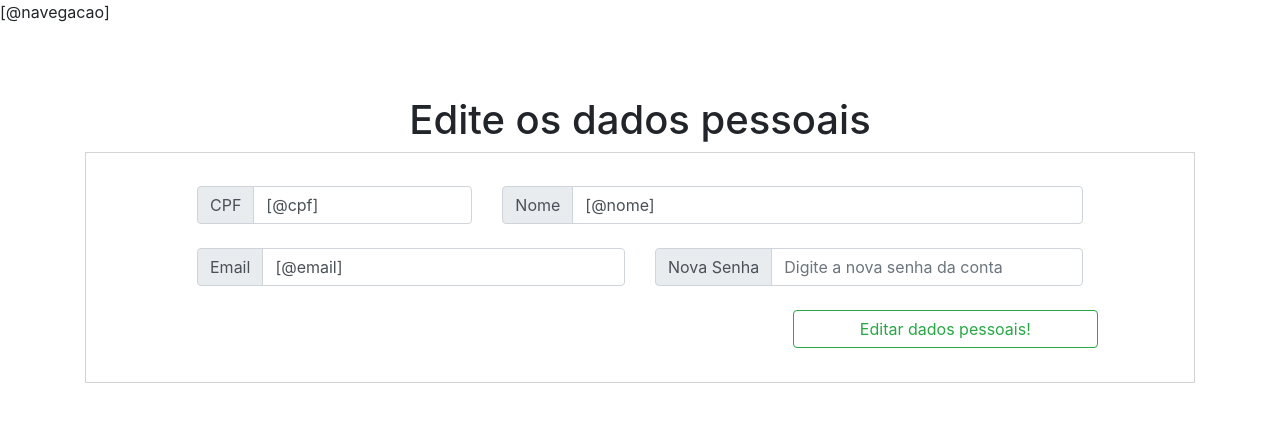
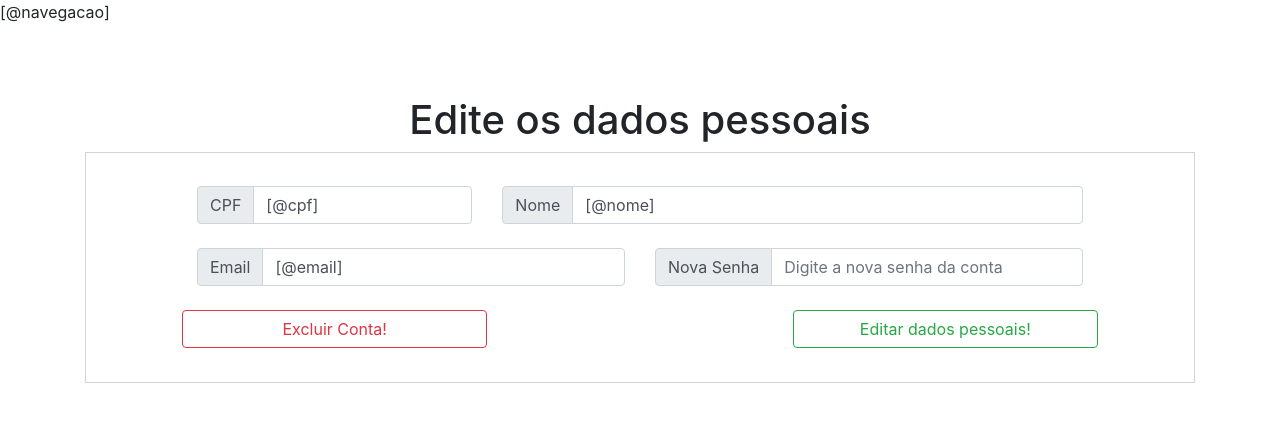
Before and after one commit to luizcoelhoc1/UFLA-engenharia-de-software-UAI, a PHP site: page /Visualizacao/html/telasComuns/perfil.html in a window 1280 px wide. Shown: the top 422 px of the page. Run offline with PHP 8.4, Linux system fonts and the light colour scheme; some libraries are stand-ins or nearby versions.

Commit message:
implementação do isSetPost(), definição dos nomes dos unputs do formulário, teste inicial de edit

```diff
--- a/src/Visualizacao/html/telasComuns/perfil.html
+++ b/src/Visualizacao/html/telasComuns/perfil.html
@@ -25,7 +25,7 @@
                                 <div class="input-group-prepend">
                                     <div class="input-group-text">CPF</div>
                                 </div>
-                                <input value="[@cpf]" type="text" class="form-control" placeholder="Digite o CPF da nova conta">
+                                <input value="[@cpf]" type="text" name="cpf" class="form-control" placeholder="Digite o CPF da nova conta">
                             </div>
                         </div>
                         <div class="col-md-8">
@@ -33,7 +33,7 @@
                                 <div class="input-group-prepend">
                                     <div class="input-group-text">Nome</div>
                                 </div>
-                                <input value="[@nome]" type="text" class="form-control" placeholder="Digite o nome do usu&aacute; da nova conta">
+                                <input value="[@nome]" type="text" name="nome" class="form-control" placeholder="Digite o nome do usu&aacute; da nova conta">
                             </div>
                         </div>
                     </div>
@@ -48,7 +48,7 @@
                                 <div class="input-group-prepend">
                                     <div class="input-group-text">Email</div>
                                 </div>
-                                <input value="[@email]" type="text" class="form-control" placeholder="Digite Email da nova conta">
+                                <input value="[@email]" type="text" name="email" class="form-control" placeholder="Digite Email da nova conta">
                             </div>
                         </div>
                         <div class="col-md">
@@ -56,7 +56,7 @@
                                 <div class="input-group-prepend">
                                     <div class="input-group-text">Nova Senha</div>
                                 </div>
-                                <input type="password" class="form-control" placeholder="Digite a nova senha da conta">
+                                <input type="password" name="senha" class="form-control" placeholder="Digite a nova senha da conta">
                             </div>
                         </div>
                     </div>
@@ -64,7 +64,8 @@
                     <br />
 
                     <div class="row">
-                        <div class="col-8"></div>
+                        <button type="button" class="btn btn-outline-danger col-4">Excluir Conta!</button>
+                        <div class="col-4"></div>
                         <button type="submit" class="btn btn-outline-success col-4">Editar dados pessoais!</button>
                     </div>
                 </div>
```
Also changed, not shown: src/Visualizacao/Pagina.php (+7 -1 lines), src/index.php (+9 -0 lines).
